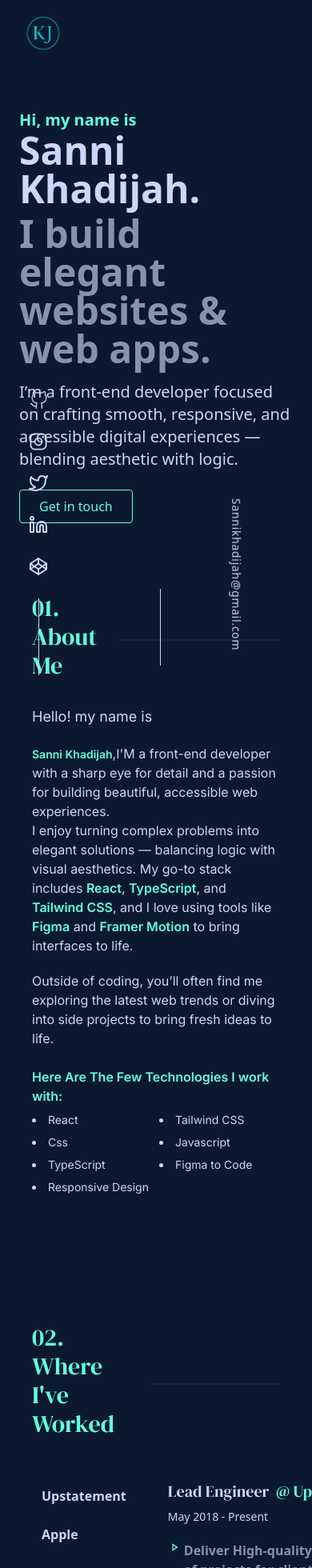
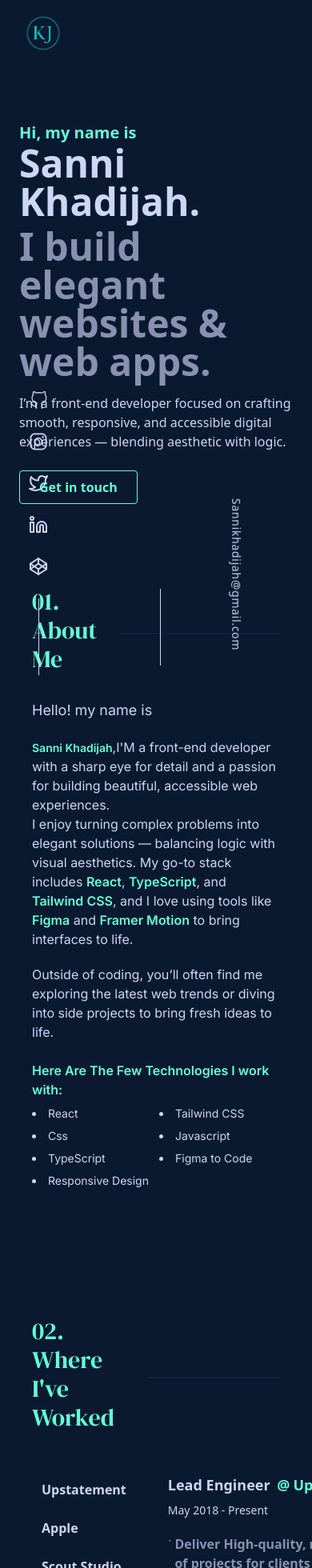
Before and after one commit to Khaddy06/my-portfolio, a React (Vite) app: page / in a window 390 px wide. Shown: the top 1960 px of the page at 80% size. Built offline with nearby package versions, Linux system fonts and the light colour scheme.

Commit message:
responsiveness

```diff
--- a/src/pages/home.tsx
+++ b/src/pages/home.tsx
@@ -4,8 +4,8 @@ function Home() {
   return (
     <div className="bg-[#0a192f]">
       <div
-        className="w-full max-w-screen-xl px-4 px-6 lg:px-20 mx-auto pt-16 sm:pt-20
-       md:pt-24 pb-12 sm:pb-16 md:pb-20"
+        className="w-full max-w-screen-xl px-6 lg:px-20 mx-auto pt-20
+       md:pt-24  pb-16 md:pb-20"
       >
         <h2 className="md:text-2xl text-xl font-bold text-[#64ffda]">
           Hi, my name is
@@ -14,13 +14,14 @@ function Home() {
         <h2 className="md:text-6xl text-5xl text-[#8892b0] mt-2 font-bold md:w-2xl">
           I build elegant websites & web apps.
         </h2>
-        <p className="text-[#ccd6f6] max-w-xl mt-4 text-xl">
+        <p className="text-[#ccd6f6] md:max-w-xl mt-4 md:text-xl text-base sm:text-center lg:text-left">
           I’m a front-end developer focused on crafting smooth, responsive, and
           accessible digital experiences — blending aesthetic with logic.
         </p>
         <a
           href="#contact"
-          className="mt-6 inline-block border border-[#64ffda] text-[#64ffda] px-6 py-2 rounded hover:shadow-[0_0_10px_#64ffda]
+          className="mt-6 inline-block border border-[#64ffda] text-[#64ffda] font-bold text-base
+          px-6 py-2 rounded hover:shadow-[0_0_10px_#64ffda]
           transition-all duration-300"
         >
           Get in touch
--- a/src/tabs/upStatement.tsx
+++ b/src/tabs/upStatement.tsx
@@ -3,14 +3,14 @@ import { MdOutlinePlayArrow } from "react-icons/md";
 function UpStatement() {
   return (
     <div>
-      <h2 className="text-xl text-[#ccd6f6] font-title  pb-2">
+      <h2 className="md:text-xl text-lg text-[#ccd6f6] font-semibold  pb-2">
         Lead Engineer <span className="text-[#64ffda] mx-1">@</span>
         <span className="text-[#64ffda] hover:underline">Upstatement</span>
       </h2>
       <p className="text-[#ccd6f6] text-sm font-light">May 2018 - Present</p>
       <div className="flex mt-5 ">
         <MdOutlinePlayArrow size={16} color="#64ffda" />
-        <p className="text-md text-[#8892b0] font-semibold ml-1 w-lg">
+        <p className="text-md text-[#8892b0] font-semibold ml-1 md:w-lg  ">
           Deliver High-quality, robust production code for a diverse array of
           projects for clients including Harvard Business Schools, Everytown for
           Gun Safety , Pratt Institute, koala Health, Vanderblit University, The
```
